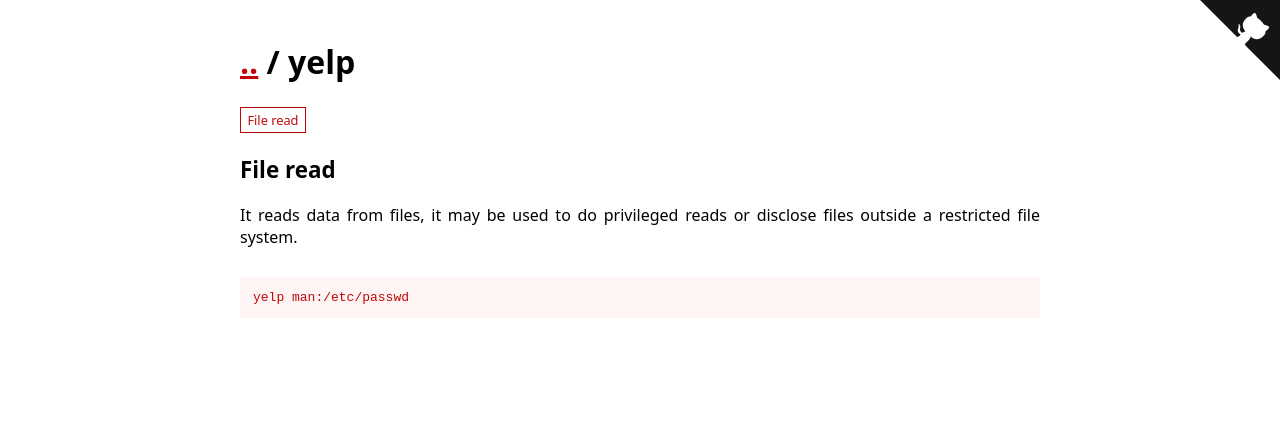
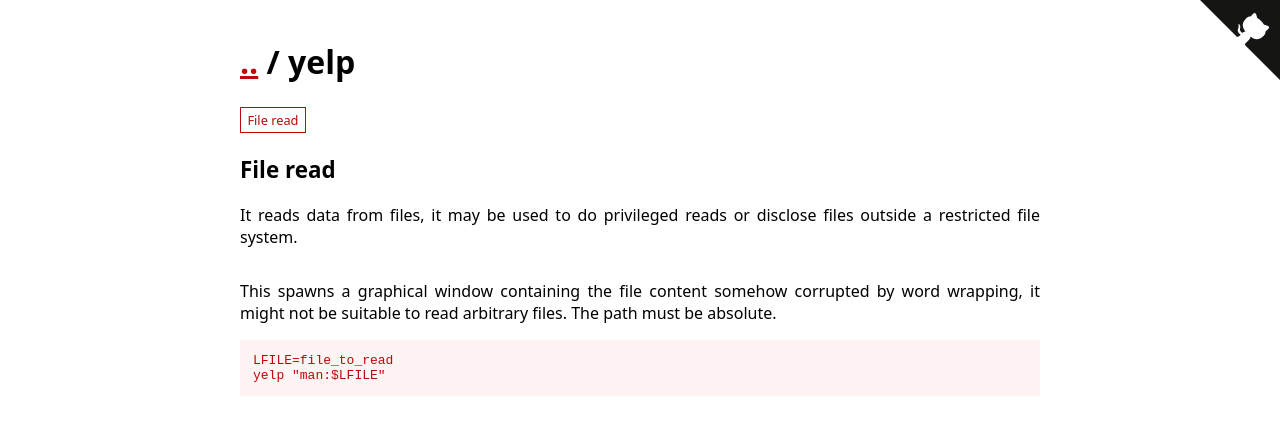
Before and after one commit to GTFOBins/GTFOBins.github.io, a Jekyll site: the page built from _gtfobins/yelp.md, in a window 1280 px wide. Shown: the top 421 px of the page. Built offline with Jekyll 4.4.1, drawn with Linux system fonts in a browser that asks for light colours.

Commit message:
Improve and document yelp

```diff
--- a/_gtfobins/yelp.md
+++ b/_gtfobins/yelp.md
@@ -1,6 +1,8 @@
 ---
 functions:
   file-read:
-    - code: |
-        yelp man:/etc/passwd
+    - description: This spawns a graphical window containing the file content somehow corrupted by word wrapping, it might not be suitable to read arbitrary files. The path must be absolute.
+      code: |
+        LFILE=file_to_read
+        yelp "man:$LFILE"
 ---
```
